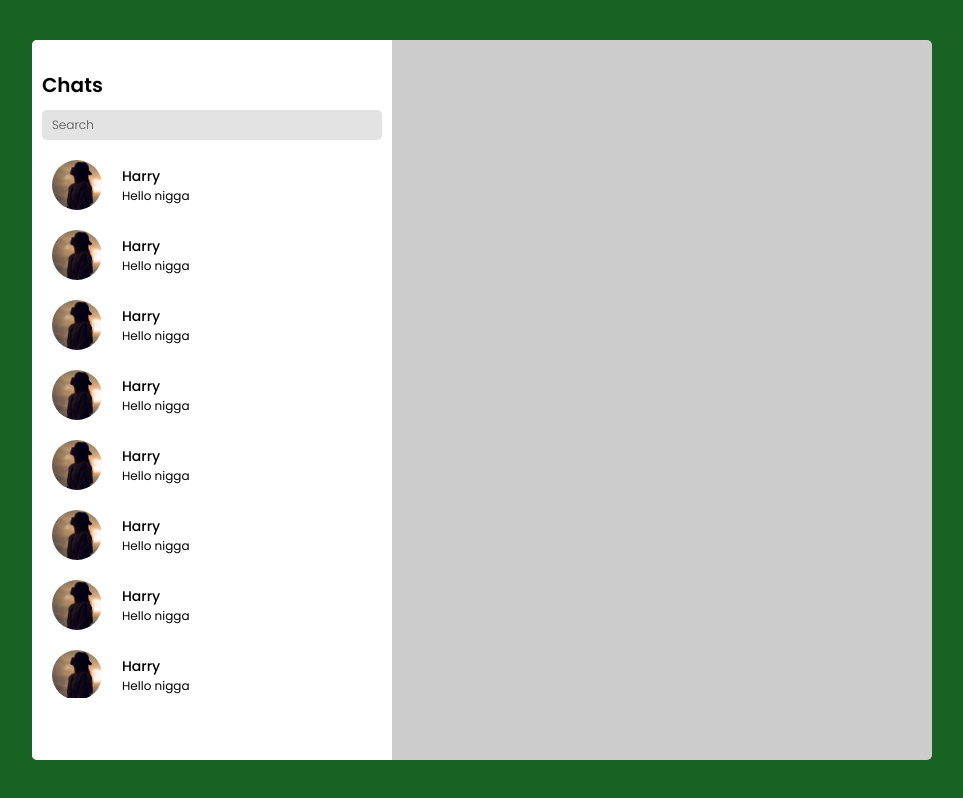
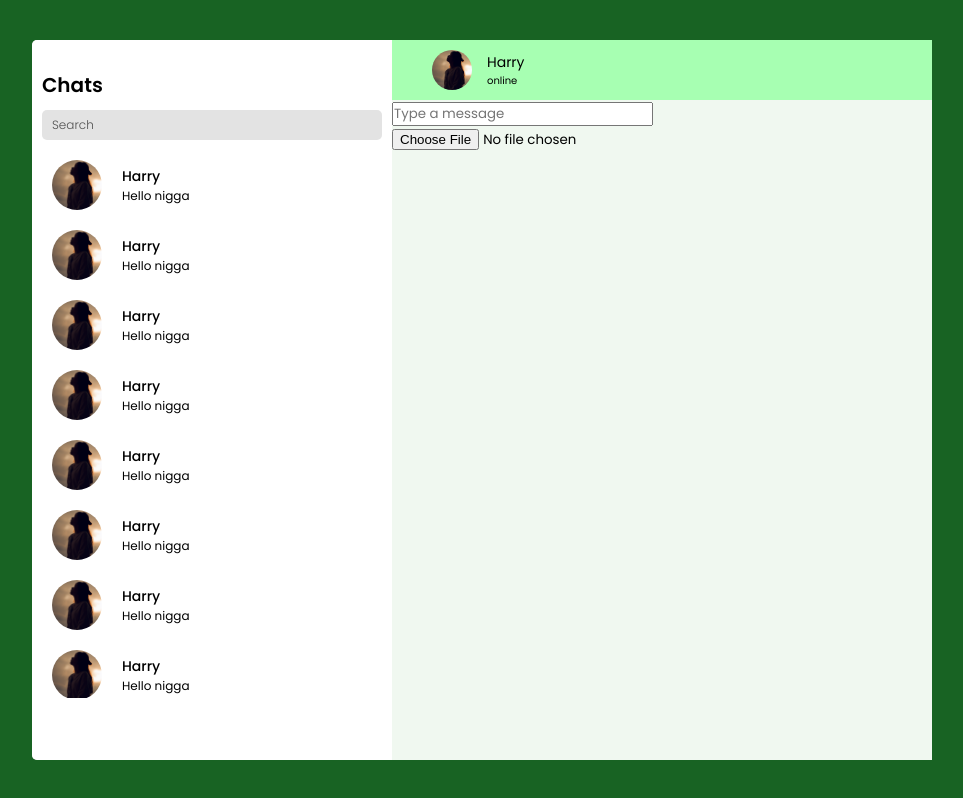
Before and after one commit to harishihan-c/Real-Time-Chat-App, a React (Vite) app: page /Chat in a window 1280 px wide. Shown: the whole page, without its empty margins (158-1121 px from the left). Built offline with nearby package versions, Linux system fonts and the light colour scheme.

Commit message:
Add: structure for top and bottom bar

```diff
--- a/src/Components/ChatBox/ChatBox.css
+++ b/src/Components/ChatBox/ChatBox.css
@@ -0,0 +1,30 @@
+.chatbox{
+    height: 90vh;
+    background-color: #f0f8f0;
+}
+
+.chatbox-top{
+    height: 60px;
+    background-color: #a7ffb2;
+    display: flex;
+    gap: 15px;
+    align-items: center;
+    padding-left: 40px;
+}
+
+.chatbox-top img{
+    width: 40px;
+    border-radius: 50%;
+    aspect-ratio: 1/1;
+    object-fit: cover;
+}
+
+.chatbox-top p {
+    display: flex;
+    flex-direction: column;
+    font-size: 14px;
+}
+
+.chatbox-top span{
+    font-size: 10px;
+}
--- a/src/Components/ChatBox/ChatBox.jsx
+++ b/src/Components/ChatBox/ChatBox.jsx
@@ -1,8 +1,22 @@
 import React from 'react'
 import "./ChatBox.css"
+import assets from "../../assets/assets.js";
 
 const ChatBox = () => {
 
+    return(
+        <div className="chatbox">
+            <div className="chatbox-top">
+                <img src={assets.contact1} />
+                <p> Harry <span>online</span></p>
+            </div>
+
+            <div className="chatbox-bottom">
+                <input type="text" placeholder="Type a message" />
+                <input type="file" />
+            </div>
+        </div>
+    )
 }
 
 export default ChatBox
```
